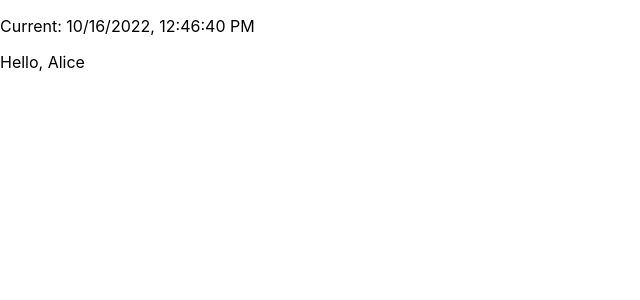
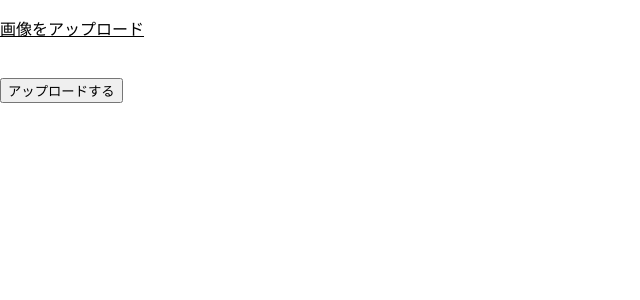
Before and after one commit to Fuji-P/react-sample, a React (Create React App) app: page / in a window 1280 px wide. Shown: the top 300 px of the page, without its empty margins (0-640 px from the left). Built offline with nearby package versions, Linux system fonts and the light colour scheme.

Commit message:
3 React/Next.jsの基礎 3.5.5/useRefとuseImperativeHandle-refのフック useRef

```diff
--- /dev/null
+++ b/src/components/UseRef.tsx
@@ -0,0 +1,54 @@
+import React, { useState, useRef } from "react";
+
+const sleep = (ms: number) => new Promise((resolve) => setTimeout(resolve, ms));
+
+const UPLOAD_DELAY = 5000;
+
+const ImageUploader = () => {
+	//隠されたinput要素にアクセスするためのref
+	const inputImageRef = useRef<HTMLInputElement | null>(null);
+	//選択されたファイルデータを保持するref
+	const fileRef = useRef<File | null>(null);
+	const [message, setMessage] = useState<string | null>('');
+
+	//「画像をアップロード」というテキストがクリックされた時のコールバック
+	const onClickText = () => {
+		if (inputImageRef.current !== null) {
+			//inputのDOMにアクセスして、クリックイベントを発火する
+			inputImageRef.current.click();
+		}
+	}
+	//ファイルが選択された後に呼ばれるコールバック
+	const onChangeImage = (e: React.ChangeEvent<HTMLInputElement>) => {
+		const files = e.target.files;
+		if (files !== null && files.length > 0) {
+			//fileRef.currentに値を保存する
+			//fileRef.currentが変化しても再描画は発生しない
+			fileRef.current = files[0];
+		}
+	}
+	//アップロードボタンがクリックされた時に呼ばれるコールバック
+	const onClickUpload = async () => {
+		if (fileRef.current !== null) {
+			//通常はここでAPIを呼んで、ファイルをサーバーにアップロードする
+			//ここでは擬似的に一定時間待つ
+			await sleep(UPLOAD_DELAY);
+			//アップロードが成功した旨を表示するために、メッセージを書き換える
+			setMessage(`${fileRef.current.name} has been successfully uploaded`);
+		}
+	}
+
+	return (
+		<div>
+			<p style={{ textDecoration: 'underline' }} onClick={onClickText}>
+				画像をアップロード
+			</p>
+			<input ref={inputImageRef} type="file" accept="image/*" onChange={onChangeImage} style={{ visibility: 'hidden' }} />
+			<br />
+			<button onClick={onClickUpload}>アップロードする</button>
+			{message !== null && <p>{message}</p>}
+		</div>
+	)
+}
+
+export default ImageUploader
--- a/src/index.tsx
+++ b/src/index.tsx
@@ -12,13 +12,14 @@
 //import { Parent } from './components/Parent';
 //import { UseMemoSample } from './components/UseMemoSample';
 //import { Clock } from './components/Clock';
-import Parent from './components/UseContext';
+//import Parent from './components/UseContext';
+import ImageUploader from './components/UseRef';
 import reportWebVitals from './reportWebVitals';
 
 const container = document.getElementById('root');
 if (container) {
   const root = createRoot(container);
-  root.render(<Parent />);
+  root.render(<ImageUploader />);
 }
 
 // If you want to start measuring performance in your app, pass a function
```
